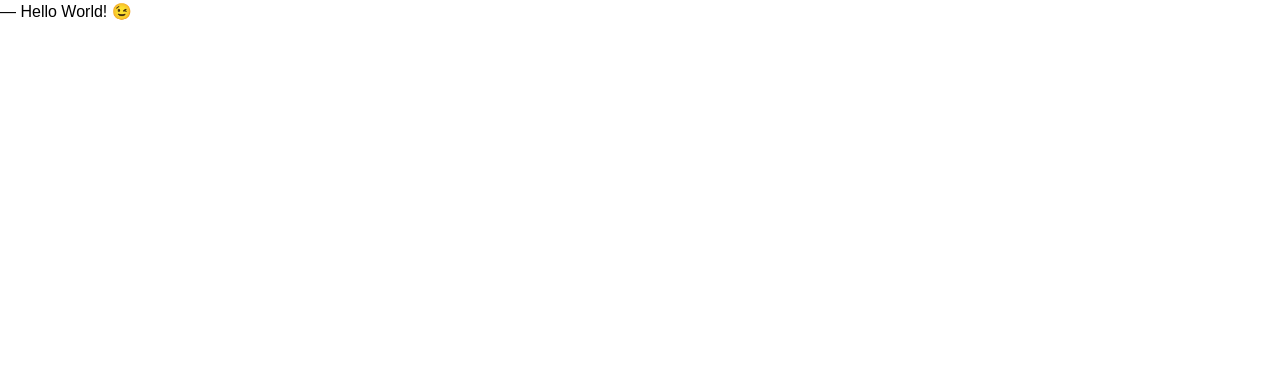
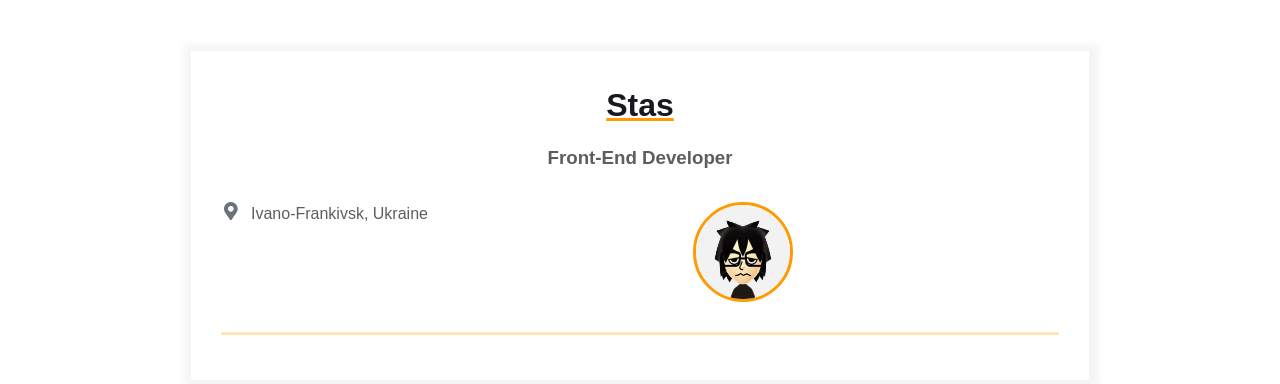
Before and after one commit to stasprog2222/homepage, a plain HTML site: page index.html in a window 1280 px wide. Drawn offline with Linux system fonts and the light colour scheme.

Commit message:
Added primary layout and jpg avatar

```diff
--- a/index.html
+++ b/index.html
@@ -7,6 +7,37 @@
     <title>Résumé</title>
   </head>
   <body>
-    ― Hello World! &#x1F609;
+    <main>
+  <div class="resume">
+    <div class="container">
+      <div class="resume__block">
+        <h1 class="contact-info__header">Stas</h1>
+        <h3 class="contact-info__sub-header">Front-End Developer</h3>
+
+        <div class="contact_info_container fh">
+          <div class="contact-info__block">
+
+            <a href="" rel="author" class="contact-info__item">
+              <div class="contact-info__item-icon-wrapper">
+                <svg class="contact-info__item-icon" xmlns="http://www.w3.org/2000/svg" viewBox="0 0 384 512">
+                  <path d="M172.268 501.67C26.97 291.031 0 269.413 0 192 0 85.961 85.961 0 192 0s192 85.961 192 192c0 77.413-26.97 99.031-172.268 309.67-9.535 13.774-29.93 13.773-39.464 0zM192 272c44.183 0 80-35.817 80-80s-35.817-80-80-80-80 35.817-80 80 35.817 80 80 80z"></path>
+                </svg>
+              </div>
+              <span>Ivano-Frankivsk, Ukraine</span>
+            </a>
+
+          </div>
+
+          <div class="contact-info__block contact-info__block--center">
+            <img class="contact-info__avatar" src="assets/avatar.jpg" alt="Avatar" />
+          </div>
+
+          <div class="contact-info__block">
+            </div>
+        </div>
+      </div>
+    </div>
+  </div>
+</main>
   </body>
 </html>
```
Also changed, not shown: assets/avatar.jpg (added).
